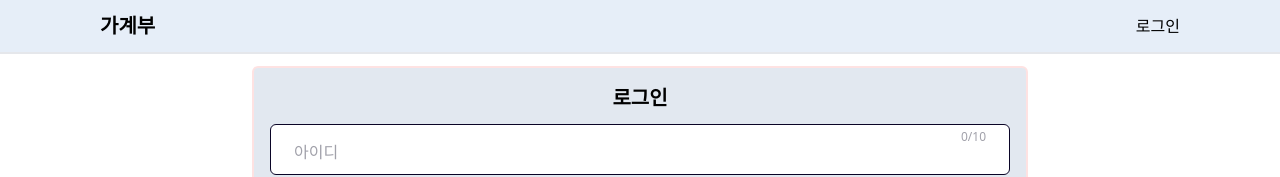
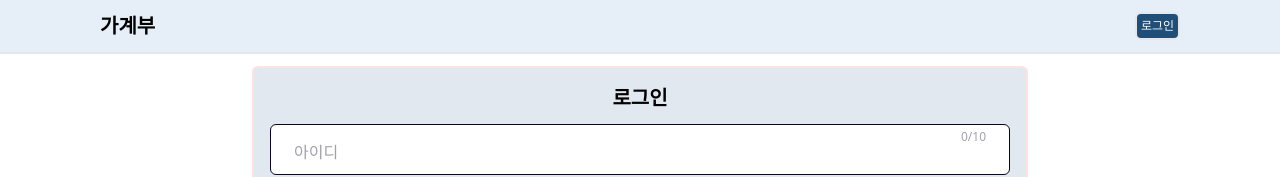
Before and after one commit to butterbeetle/week9-sparta-account-book, a React (Vite) app: page /login in a window 1280 px wide. Shown: the top 177 px of the page. Built offline with nearby package versions, Linux system fonts and the light colour scheme.

Commit message:
Feat: 로그아웃 기능

```diff
--- a/src/components/Header.jsx
+++ b/src/components/Header.jsx
@@ -1,13 +1,40 @@
 import { Link } from "react-router-dom";
+import useLoginStore from "../zustand/login.store";
 
 export default function Header() {
+  const isLoggedIn = useLoginStore((state) => state.isLoggedIn);
+  const nickname = useLoginStore((state) => state.nickname);
+  const logOut = useLoginStore((state) => state.clearUser);
+
   return (
-    <header className="border-b-2 p-3 bg-[#e6eef8]">
+    <header className="border-b-2 p-3 bg-[#e6eef8] select-none">
       <div className="max-w-[1080px] flex justify-between mx-auto items-center">
         <Link className="text-xl font-bold" to="/">
           가계부
         </Link>
-        <Link to="/login">로그인</Link>
+        {!isLoggedIn && (
+          <Link
+            className="border-2 p-1 cursor-pointer text-xs
+             bg-[#1f4e78] hover:bg-[#336fa2] hover:shadow-md active:bg-[#163a5d]
+              text-white rounded-md"
+            to="/login"
+          >
+            로그인
+          </Link>
+        )}
+        {isLoggedIn && (
+          <div className="flex text-xs gap-2 items-center">
+            <p className="font-bold">{nickname}</p>
+            <div
+              onClick={logOut}
+              className="border-2 p-1 cursor-pointer
+            bg-[#1f4e78] hover:bg-[#336fa2] hover:shadow-md active:bg-[#163a5d]
+             text-white rounded-md"
+            >
+              로그아웃
+            </div>
+          </div>
+        )}
       </div>
     </header>
   );
--- a/src/zustand/login.store.js
+++ b/src/zustand/login.store.js
@@ -12,7 +12,7 @@ const useLoginStore = create(
       setUser: (data) => set({ ...data, isLoggedIn: true }),
       clearUser: () =>
         set({
-          isLoggedIn: true,
+          isLoggedIn: false,
           accessToken: "",
           avatar: "",
           nickname: "",
```
